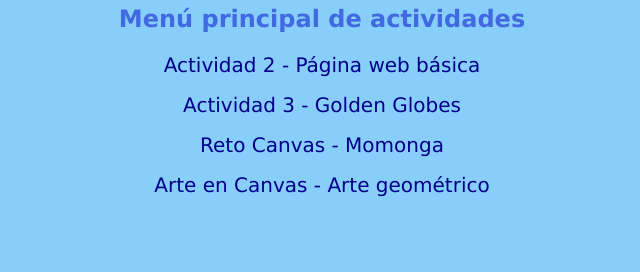
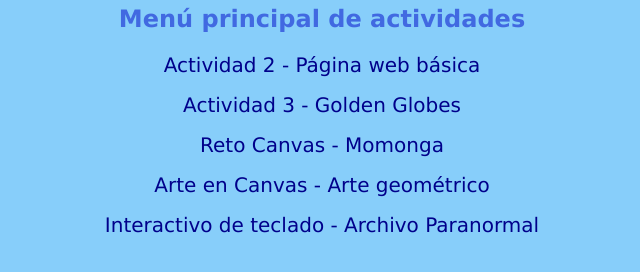
Before and after one commit to baatzycreates/AnimacionDinamica, a plain HTML site: page index.html in a window 1280 px wide. Shown: the part 128-400 px from the top of the page, without its empty margins (318-958 px from the left). Drawn offline with Linux system fonts and the light colour scheme.

Commit message:
Add link to 'Archivo Paranormal' interactive activity

```diff
--- a/index.html
+++ b/index.html
@@ -61,5 +61,10 @@
         Arte en Canvas - Arte geométrico
     </a>
 </p>
+    <p>
+    <a href="actividades/archivo-paranormal/">
+        Interactivo de teclado - Archivo Paranormal
+    </a>
+</p>
 </body>
 </html>
```
